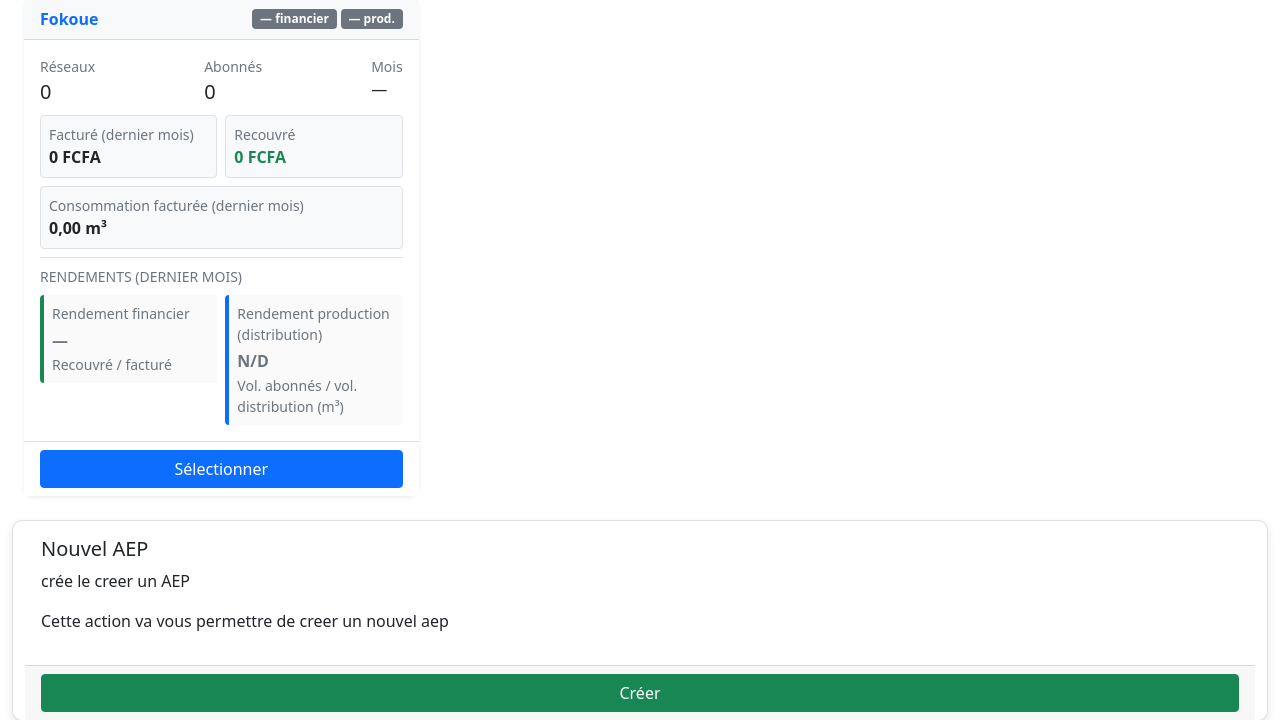
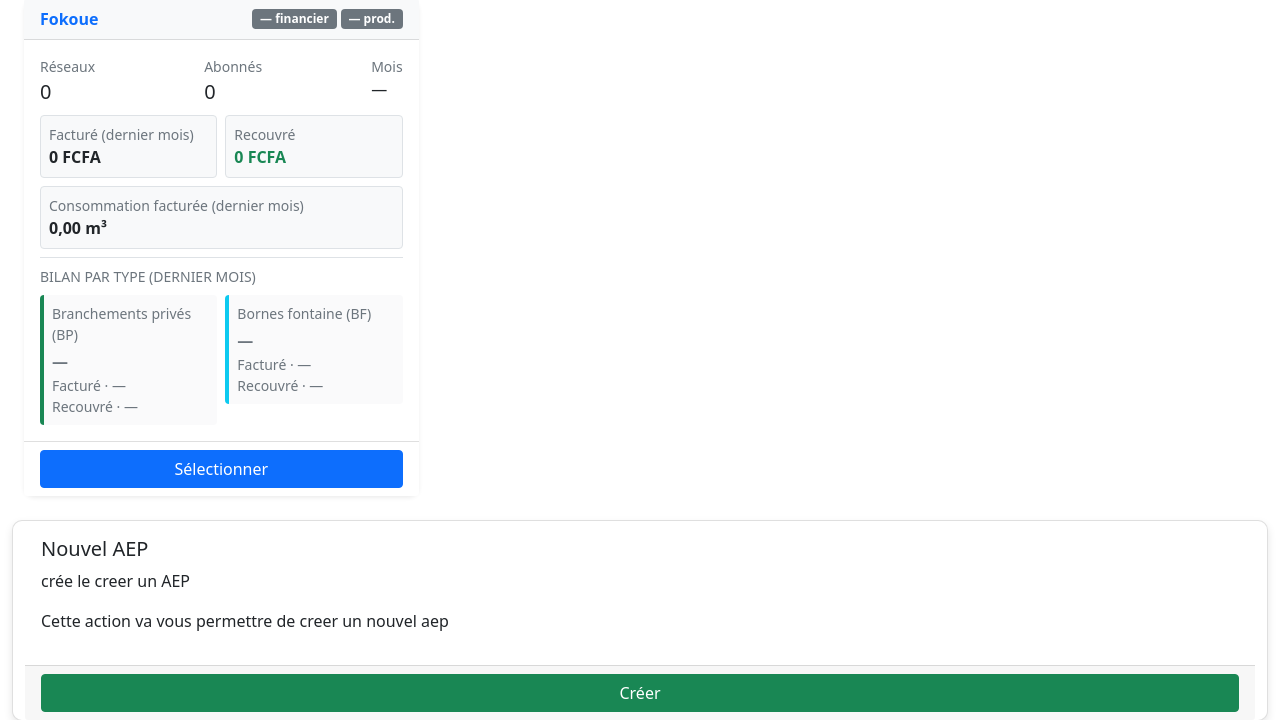
Before and after one commit to tockem-applications/suivi_aep, a PHP site: page /index.php?page=home in a window 1280 px wide. Shown: the part 731-1451 px from the top of the page. Run offline with PHP 8.4, Linux system fonts and the light colour scheme; a user stored in the database is signed in; data comes from the database, SQL or seed files in the repository; tables that the repository leaves empty hold one stand-in row (values such as "Sample post").

Commit message:
ajout des bf et bp a la home page

```diff
--- a/presentation/aep_components.php
+++ b/presentation/aep_components.php
@@ -55,11 +55,18 @@ function display_aep_to_select()
                         }
                     }
 
-                    // Montants facturé/recouvré du dernier mois
+                    // Montants facturé/recouvré du dernier mois (tous abonnés)
                     $montantTotal = 0;
                     $montantVerse = 0;
                     $taux = 0;
                     $consoTotale = 0;
+                    // Bilan dernier mois par type : BP (branchements privés) / BF (bornes fontaine)
+                    $mtBp = 0.0;
+                    $mvBp = 0.0;
+                    $tauxBp = 0;
+                    $mtBf = 0.0;
+                    $mvBf = 0.0;
+                    $tauxBf = 0;
                     if ($lastMoisId > 0) {
                         $resV = Manager::prepare_query(
                             "SELECT SUM(vaf.montant_total) as mt, SUM(vaf.montant_verse) as mv, SUM(vaf.consommation) as cs FROM vue_abones_facturation vaf WHERE vaf.id_mois = ? AND vaf.id_aep = ?",
@@ -72,9 +79,41 @@ function display_aep_to_select()
                             $consoTotale = isset($row['cs']) ? (float) $row['cs'] : 0;
                             $taux = ($montantTotal > 0) ? round(($montantVerse * 100.0) / $montantTotal) : 0;
                         }
+                        try {
+                            $resBp = Manager::prepare_query(
+                                "SELECT SUM(vaf.montant_total) AS mt, SUM(vaf.montant_verse) AS mv
+                                 FROM vue_abones_facturation vaf
+                                 INNER JOIN abone a ON a.id = vaf.id_abone
+                                 WHERE vaf.id_mois = ? AND vaf.id_aep = ?
+                                   AND (a.type_abone IS NULL OR a.type_abone = '' OR a.type_abone = 'BP')",
+                                array($lastMoisId, $aepId)
+                            );
+                            if ($resBp) {
+                                $r = $resBp->fetch();
+                                $mtBp = isset($r['mt']) ? (float) $r['mt'] : 0.0;
+                                $mvBp = isset($r['mv']) ? (float) $r['mv'] : 0.0;
+                                $tauxBp = ($mtBp > 0) ? (int) round(($mvBp * 100.0) / $mtBp) : 0;
+                            }
+                            $resBf = Manager::prepare_query(
+                                "SELECT SUM(vaf.montant_total) AS mt, SUM(vaf.montant_verse) AS mv
+                                 FROM vue_abones_facturation vaf
+                                 INNER JOIN abone a ON a.id = vaf.id_abone
+                                 WHERE vaf.id_mois = ? AND vaf.id_aep = ? AND a.type_abone = 'BF'",
+                                array($lastMoisId, $aepId)
+                            );
+                            if ($resBf) {
+                                $r = $resBf->fetch();
+                                $mtBf = isset($r['mt']) ? (float) $r['mt'] : 0.0;
+                                $mvBf = isset($r['mv']) ? (float) $r['mv'] : 0.0;
+                                $tauxBf = ($mtBf > 0) ? (int) round(($mvBf * 100.0) / $mtBf) : 0;
+                            }
+                        } catch (Exception $e) {
+                            $mtBp = $mvBp = $mtBf = $mvBf = 0.0;
+                            $tauxBp = $tauxBf = 0;
+                        }
                     }
 
-                    // Rendement production (distribution) : vol. abonnés / vol. compteurs réseau « distribution » (même logique que le tableau de bord AEP)
+                    // Rendement production (distribution) : vol. abonnés / vol. compteurs réseau « distribution »
                     $volDistribution = 0.0;
                     $volAbonnesIndexes = 0.0;
                     $tauxRendementProd = null;
@@ -116,7 +155,7 @@ function display_aep_to_select()
                         }
                     }
 
-                    // Styles utilitaires
+                    // Styles utilitaires (en-tête carte)
                     $badgeClass = $lastMoisId <= 0 ? 'bg-secondary' : ($taux >= 95 ? 'bg-success' : ($taux >= 70 ? 'bg-warning' : 'bg-danger'));
                     $badgeProdClass = 'bg-secondary';
                     if ($tauxRendementProd !== null) {
@@ -174,41 +213,45 @@ function display_aep_to_select()
                                     </div>
                                 </div>
                                 <div class="border-top pt-2 mt-2">
-                                    <div class="small text-uppercase text-muted mb-2">Rendements (dernier mois<?php echo $lastMois ? ' : ' . htmlspecialchars($lastMois) : ''; ?>)</div>
+                                    <div class="small text-uppercase text-muted mb-2">Bilan par type (dernier mois<?php echo $lastMois ? ' : ' . htmlspecialchars($lastMois) : ''; ?>)</div>
                                     <div class="row g-2">
                                         <div class="col-md-6">
                                             <div class="p-2 rounded border-start border-4 border-success bg-body-secondary bg-opacity-25">
-                                                <div class="small text-muted">Rendement financier</div>
+                                                <div class="small text-muted">Branchements privés (BP)</div>
                                                 <div class="fs-5 fw-bold text-dark">
-                                                    <?php if ($lastMoisId > 0): ?>
-                                                        <?php echo $taux; ?> %
+                                                    <?php if ($lastMoisId > 0 && $mtBp > 0): ?>
+                                                        <?php echo $tauxBp; ?> %
+                                                    <?php elseif ($lastMoisId > 0): ?>
+                                                        <span class="text-muted fs-6">0 F facturé</span>
                                                     <?php else: ?>
                                                         <span class="text-muted fs-6">—</span>
                                                     <?php endif; ?>
                                                 </div>
                                                 <div class="small text-muted">
-                                                    Recouvré / facturé
-                                                    <?php if ($lastMoisId > 0 && $montantTotal > 0): ?>
-                                                        · <?php echo number_format($montantVerse, 0, ',', ' '); ?> / <?php echo number_format($montantTotal, 0, ',', ' '); ?> FCFA
-                                                    <?php endif; ?>
+                                                    Facturé · <?php echo $lastMoisId > 0 ? number_format($mtBp, 0, ',', ' ') . ' FCFA' : '—'; ?>
+                                                </div>
+                                                <div class="small text-muted">
+                                                    Recouvré · <?php echo $lastMoisId > 0 ? number_format($mvBp, 0, ',', ' ') . ' FCFA' : '—'; ?>
                                                 </div>
                                             </div>
                                         </div>
                                         <div class="col-md-6">
-                                            <div class="p-2 rounded border-start border-4 border-primary bg-body-secondary bg-opacity-25">
-                                                <div class="small text-muted">Rendement production (distribution)</div>
+                                            <div class="p-2 rounded border-start border-4 border-info bg-body-secondary bg-opacity-25">
+                                                <div class="small text-muted">Bornes fontaine (BF)</div>
                                                 <div class="fs-5 fw-bold text-dark">
-                                                    <?php if ($tauxRendementProd !== null): ?>
-                                                        <?php echo htmlspecialchars((string) $tauxRendementProd); ?> %
+                                                    <?php if ($lastMoisId > 0 && $mtBf > 0): ?>
+                                                        <?php echo $tauxBf; ?> %
+                                                    <?php elseif ($lastMoisId > 0): ?>
+                                                        <span class="text-muted fs-6">0 F facturé</span>
                                                     <?php else: ?>
-                                                        <span class="text-muted fs-6">N/D</span>
+                                                        <span class="text-muted fs-6">—</span>
                                                     <?php endif; ?>
                                                 </div>
                                                 <div class="small text-muted">
-                                                    Vol. abonnés / vol. distribution (m³)
-                                                    <?php if ($lastMoisId > 0): ?>
-                                                        · <?php echo number_format($volAbonnesIndexes, 1, ',', ' '); ?> / <?php echo number_format($volDistribution, 1, ',', ' '); ?>
-                                                    <?php endif; ?>
+                                                    Facturé · <?php echo $lastMoisId > 0 ? number_format($mtBf, 0, ',', ' ') . ' FCFA' : '—'; ?>
+                                                </div>
+                                                <div class="small text-muted">
+                                                    Recouvré · <?php echo $lastMoisId > 0 ? number_format($mvBf, 0, ',', ' ') . ' FCFA' : '—'; ?>
                                                 </div>
                                             </div>
                                         </div>
```
Also changed, not shown: presentation/reseau_detail_page.php (+61 -42 lines).
